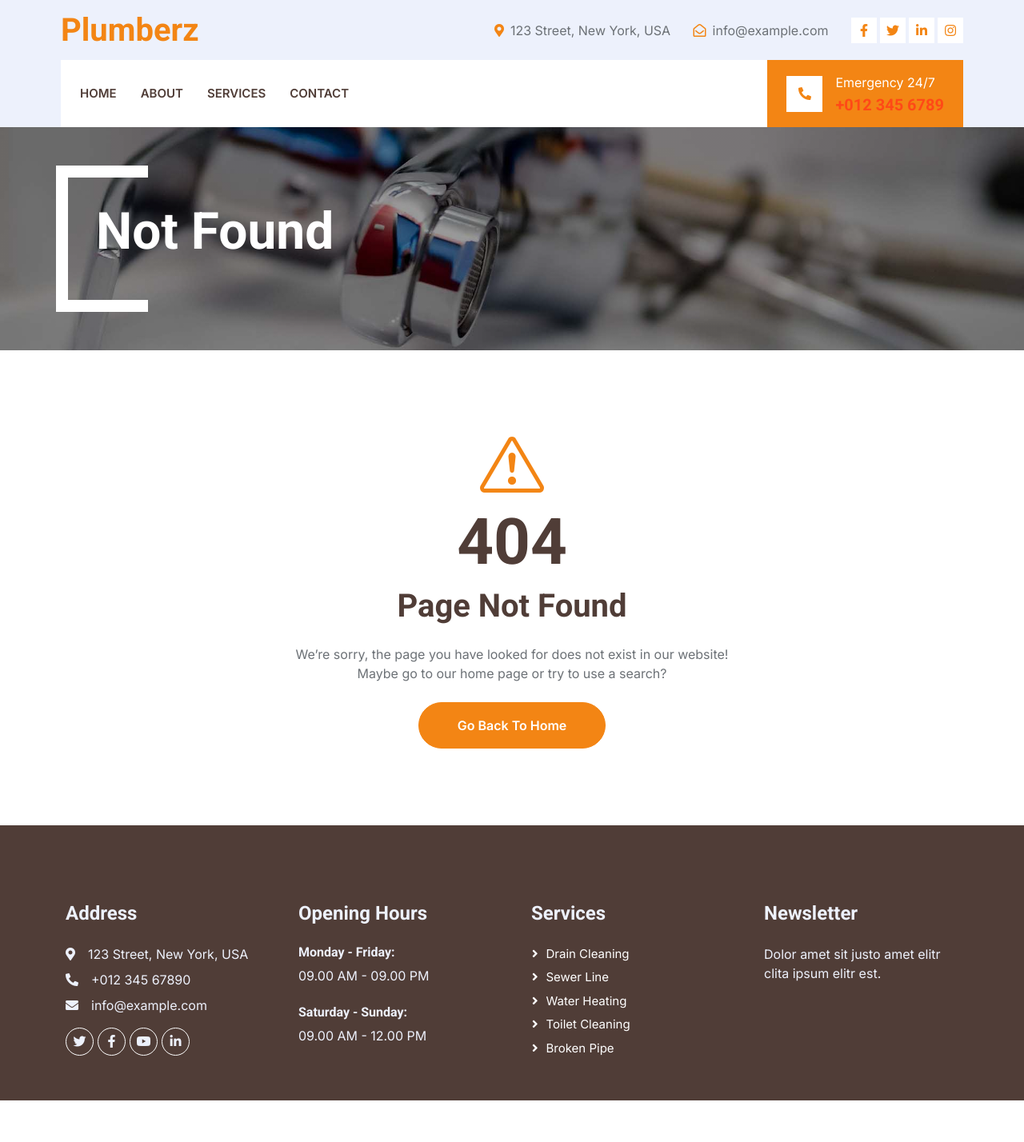
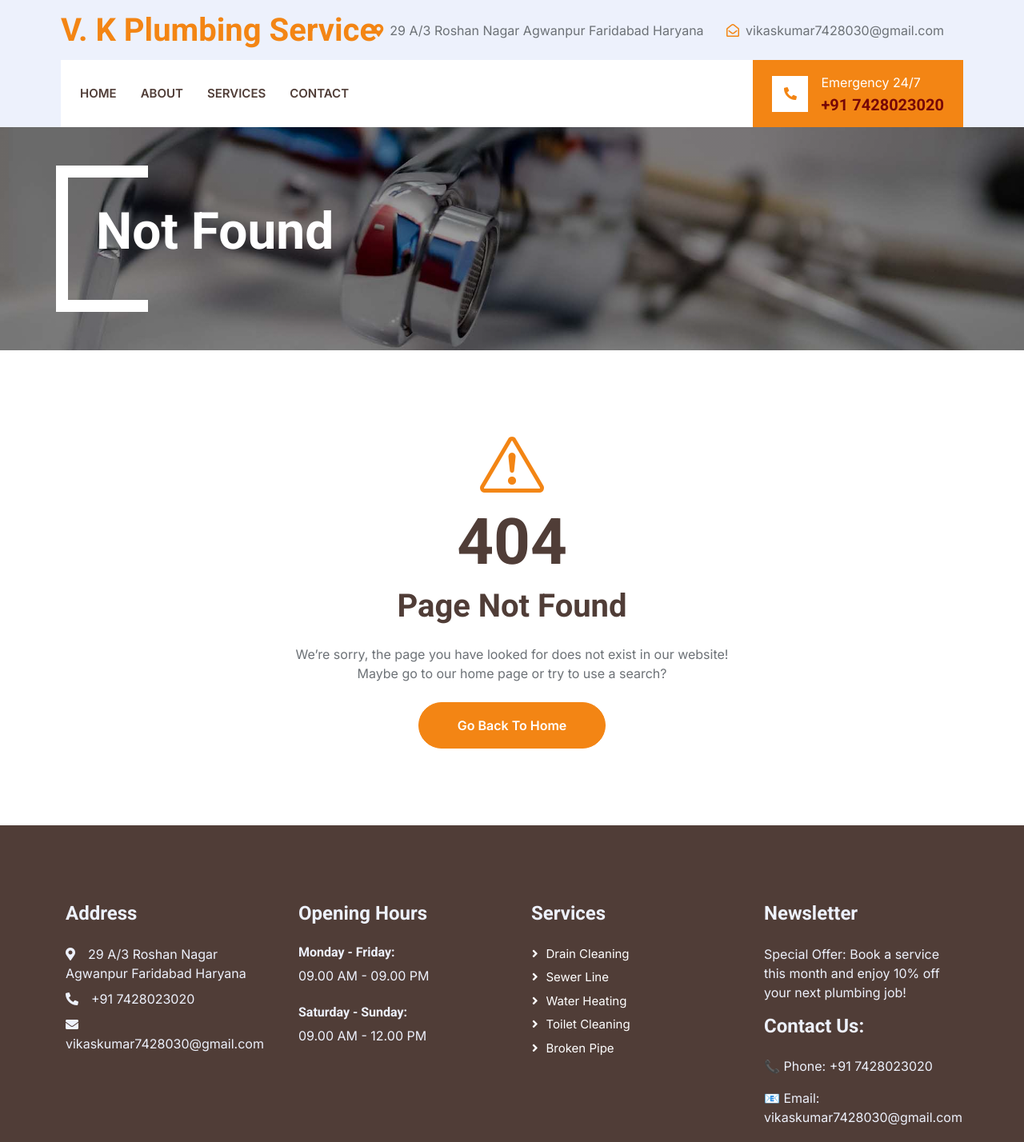
Before and after one commit to vikaskumar714/profile, a plain HTML site: page 404.html in a window 1280 px wide. Shown: the whole page at 80% size. Before the commit the page ends 1376 px from the top, so only its background shows below. Drawn offline with nearby package versions, Linux system fonts and the light colour scheme.

Commit message:
Update 404.html

```diff
--- a/404.html
+++ b/404.html
@@ -3,7 +3,7 @@
 
 <head>
     <meta charset="utf-8">
-    <title>Plumberz - Free Plumbing Website Template</title>
+    <title>V. K Plumbing Service</title>
     <meta content="width=device-width, initial-scale=1.0" name="viewport">
     <meta content="" name="keywords">
     <meta content="" name="description">
@@ -47,24 +47,24 @@
         <div class="row align-items-center top-bar">
             <div class="col-lg-3 col-md-12 text-center text-lg-start">
                 <a href="" class="navbar-brand m-0 p-0">
-                    <h1 class="text-primary m-0">Plumberz</h1>
+                    <h1 class="text-primary m-0">V. K Plumbing Service</h1>
                 </a>
             </div>
             <div class="col-lg-9 col-md-12 text-end">
                 <div class="h-100 d-inline-flex align-items-center me-4">
                     <i class="fa fa-map-marker-alt text-primary me-2"></i>
-                    <p class="m-0">123 Street, New York, USA</p>
+                    <p class="m-0">29 A/3 Roshan Nagar Agwanpur Faridabad Haryana</p>
                 </div>
                 <div class="h-100 d-inline-flex align-items-center me-4">
                     <i class="far fa-envelope-open text-primary me-2"></i>
-                    <p class="m-0">info@example.com</p>
+                    <p class="m-0">vikaskumar7428030@gmail.com</p>
                 </div>
-                <div class="h-100 d-inline-flex align-items-center">
+                <!-- <div class="h-100 d-inline-flex align-items-center">
                     <a class="btn btn-sm-square bg-white text-primary me-1" href=""><i class="fab fa-facebook-f"></i></a>
                     <a class="btn btn-sm-square bg-white text-primary me-1" href=""><i class="fab fa-twitter"></i></a>
                     <a class="btn btn-sm-square bg-white text-primary me-1" href=""><i class="fab fa-linkedin-in"></i></a>
                     <a class="btn btn-sm-square bg-white text-primary me-0" href=""><i class="fab fa-instagram"></i></a>
-                </div>
+                </div> -->
             </div>
         </div>
     </div>
@@ -75,7 +75,7 @@
     <div class="container-fluid nav-bar bg-light">
         <nav class="navbar navbar-expand-lg navbar-light bg-white p-3 py-lg-0 px-lg-4">
             <a href="" class="navbar-brand d-flex align-items-center m-0 p-0 d-lg-none">
-                <h1 class="text-primary m-0">Plumberz</h1>
+                <h1 class="text-primary m-0">V. K Plumbing Service</h1>
             </a>
             <button class="navbar-toggler" type="button" data-bs-toggle="collapse" data-bs-target="#navbarCollapse">
                 <span class="fa fa-bars"></span>
@@ -93,7 +93,7 @@
                     </div>
                     <div class="ms-3">
                         <p class="mb-1 text-white">Emergency 24/7</p>
-                        <h5 class="m-0 text-secondary">+012 345 6789</h5>
+                        <h5 class="m-0" style="color: rgb(119, 7, 7);">+91 7428023020</h5>
                     </div>
                 </div>
             </div>
@@ -134,15 +134,15 @@
             <div class="row g-5">
                 <div class="col-lg-3 col-md-6">
                     <h4 class="text-light mb-4">Address</h4>
-                    <p class="mb-2"><i class="fa fa-map-marker-alt me-3"></i>123 Street, New York, USA</p>
-                    <p class="mb-2"><i class="fa fa-phone-alt me-3"></i>+012 345 67890</p>
-                    <p class="mb-2"><i class="fa fa-envelope me-3"></i>info@example.com</p>
-                    <div class="d-flex pt-2">
+                    <p class="mb-2"><i class="fa fa-map-marker-alt me-3"></i>29 A/3 Roshan Nagar Agwanpur Faridabad Haryana</p>
+                    <p class="mb-2"><i class="fa fa-phone-alt me-3"></i>+91 7428023020</p>
+                    <p class="mb-2"><i class="fa fa-envelope me-3"></i>vikaskumar7428030@gmail.com</p>
+                    <!-- <div class="d-flex pt-2">
                         <a class="btn btn-outline-light btn-social" href=""><i class="fab fa-twitter"></i></a>
                         <a class="btn btn-outline-light btn-social" href=""><i class="fab fa-facebook-f"></i></a>
                         <a class="btn btn-outline-light btn-social" href=""><i class="fab fa-youtube"></i></a>
                         <a class="btn btn-outline-light btn-social" href=""><i class="fab fa-linkedin-in"></i></a>
-                    </div>
+                    </div> -->
                 </div>
                 <div class="col-lg-3 col-md-6">
                     <h4 class="text-light mb-4">Opening Hours</h4>
@@ -161,7 +161,10 @@
                 </div>
                 <div class="col-lg-3 col-md-6">
                     <h4 class="text-light mb-4">Newsletter</h4>
-                    <p>Dolor amet sit justo amet elitr clita ipsum elitr est.</p>
+                    <p>Special Offer: Book a service this month and enjoy 10% off your next plumbing job!</p>
+                    <h4 class="text-light mb-4">Contact Us:</h4>
+                    <p>📞 Phone: +91 7428023020</p>
+                    <p>📧 Email: vikaskumar7428030@gmail.com</p>
                 </div>
             </div>
         </div>
```
